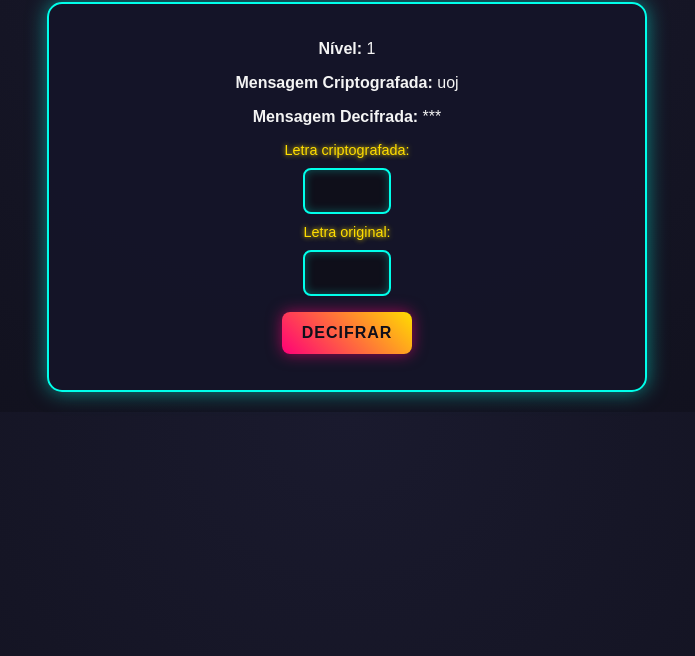
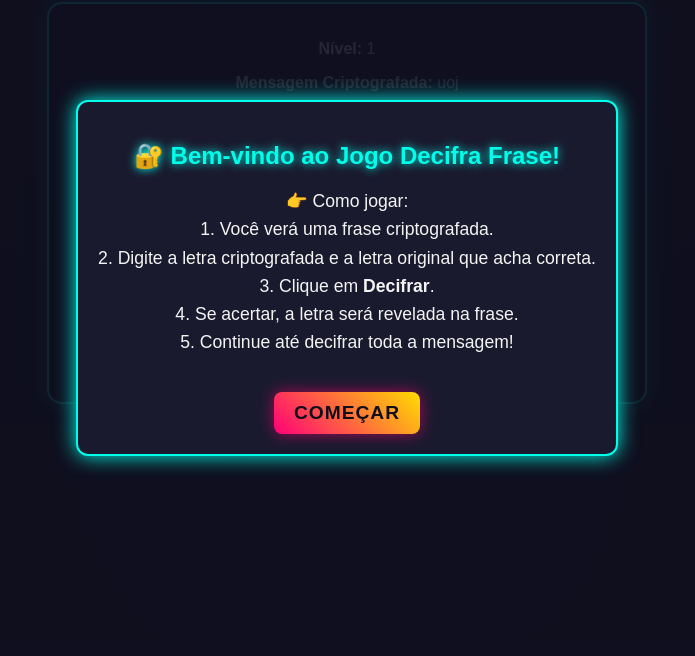
Before and after one commit to andreabrantes80/decifra-frase, a plain HTML site: page index.html in a window 1280 px wide. Shown: the part 122-778 px from the top of the page, without its empty margins (293-988 px from the left). Drawn offline with Linux system fonts and the light colour scheme.

Commit message:
first commit

```diff
--- a/index.html
+++ b/index.html
@@ -1,22 +1,40 @@
 <!DOCTYPE html>
 <html lang="pt-BR">
   <head>
-  <meta charset="UTF-8">
+    <meta charset="UTF-8" />
     <title>Decifra Frase</title>
-  <link rel="stylesheet" href="style.css">
+    <link rel="stylesheet" href="style.css" />
   </head>
   <body>
     <h1>🔐 Jogo Decifra Frase</h1>
+    <div id="tutorial-modal" class="modal">
+      <div class="modal-content">
+        <h2>🔐 Bem-vindo ao Jogo Decifra Frase!</h2>
+        <p>
+          👉 Como jogar:<br />
+          1. Você verá uma frase criptografada.<br />
+          2. Digite a letra criptografada e a letra original que acha
+          correta.<br />
+          3. Clique em <strong>Decifrar</strong>.<br />
+          4. Se acertar, a letra será revelada na frase.<br />
+          5. Continue até decifrar toda a mensagem!
+        </p>
+        <button id="fecharTutorial">Começar</button>
+      </div>
+    </div>
     <div id="game">
       <p><strong>Nível:</strong> <span id="nivel">1</span></p>
-    <p><strong>Mensagem Criptografada:</strong> <span id="criptografada"></span></p>
+      <p>
+        <strong>Mensagem Criptografada:</strong>
+        <span id="criptografada"></span>
+      </p>
       <p><strong>Mensagem Decifrada:</strong> <span id="decifrada"></span></p>
 
       <div id="input-area">
         <label>Letra criptografada:</label>
-      <input type="text" id="letraCripto" maxlength="1">
+        <input type="text" id="letraCripto" maxlength="1" />
         <label>Letra original:</label>
-      <input type="text" id="letraOriginal" maxlength="1">
+        <input type="text" id="letraOriginal" maxlength="1" />
       </div>
       <button onclick="tentarDecifrar()">Decifrar</button>
 
--- a/script.js
+++ b/script.js
@@ -103,5 +103,19 @@ function tentarDecifrar() {
   }
 }
 
+// Exibe modal ao iniciar
+window.onload = function () {
+  const modal = document.getElementById("tutorial-modal");
+  const fecharBtn = document.getElementById("fecharTutorial");
+
+  modal.style.display = "flex"; // mostra modal
+
+  fecharBtn.onclick = function () {
+    modal.style.display = "none"; // fecha modal
+    iniciarNivel(); // inicia o jogo
+  };
+};
+
 // Inicia o jogo
+
 iniciarNivel();
--- a/style.css
+++ b/style.css
@@ -53,7 +53,7 @@ input {
   padding: 12px;
   width: 60px;
   text-align: center;
-  font-size: 1rem;
+  font-size: 1.2rem;
   border: 2px solid #00ffea;
   border-radius: 8px;
   background: #0f0f1a;
@@ -73,7 +73,7 @@ button {
   margin-top: 16px;
   padding: 12px 20px;
   cursor: pointer;
-  font-size: 1rem;
+  font-size: 1.2rem;
   border: none;
   border-radius: 8px;
   background: linear-gradient(45deg, #ff0077, #ffdd00);
@@ -93,7 +93,7 @@ button:hover {
 /* Responsividade */
 @media (max-width: 768px) {
   h1 {
-    font-size: 1.5rem;
+    font-size: 1.8rem;
   }
   body{
     margin-top: 25px;
@@ -104,9 +104,11 @@ button:hover {
   }
 
   input {
-    width: 50px;
-    font-size: 0.9rem;
+    width: 80px;
+    font-size: 1.3rem; /* letras maiores */
+    padding: 16px;
   }
+
 
   button {
     width: 100%;
@@ -121,7 +123,7 @@ button:hover {
   }
 
   h1 {
-    font-size: 1.2rem;
+    font-size: 1.5rem;
   }
 
   #game {
@@ -135,10 +137,65 @@ button:hover {
 
   input {
     width: 100%;
-    max-width: 120px;
+    max-width: 150px;
+    font-size: 1.4rem; /* bem grande para celular */
+    padding: 18px;
   }
+
 
   button {
     width: 100%;
   }
 }
+
+/* Modal estilo gamer */
+.modal {
+  position: fixed;
+  top: 0;
+  left: 0;
+  width: 100%;
+  height: 100%;
+  background: rgba(15, 15, 30, 0.9);
+  display: flex;
+  justify-content: center;
+  align-items: center;
+  z-index: 999;
+}
+
+.modal-content {
+  background: #1a1a2e;
+  color: #f4f4f4;
+  padding: 20px;
+  border-radius: 12px;
+  max-width: 500px;
+  text-align: center;
+  box-shadow: 0 0 20px #00ffea;
+  border: 2px solid #00ffea;
+}
+
+.modal-content h2 {
+  color: #00ffea;
+  margin-bottom: 15px;
+  text-shadow: 0 0 10px #00ffea;
+}
+
+.modal-content p {
+  font-size: 1.1rem;
+  margin-bottom: 20px;
+  line-height: 1.6;
+}
+
+.modal-content button {
+  padding: 10px 20px;
+  background: linear-gradient(45deg, #ff0077, #ffdd00);
+  border: none;
+  border-radius: 8px;
+  color: #0f0f1a;
+  font-weight: bold;
+  cursor: pointer;
+  transition: transform 0.2s;
+}
+
+.modal-content button:hover {
+  transform: scale(1.05);
+}
```
Lines whose indentation alone changed are shown as unchanged.
